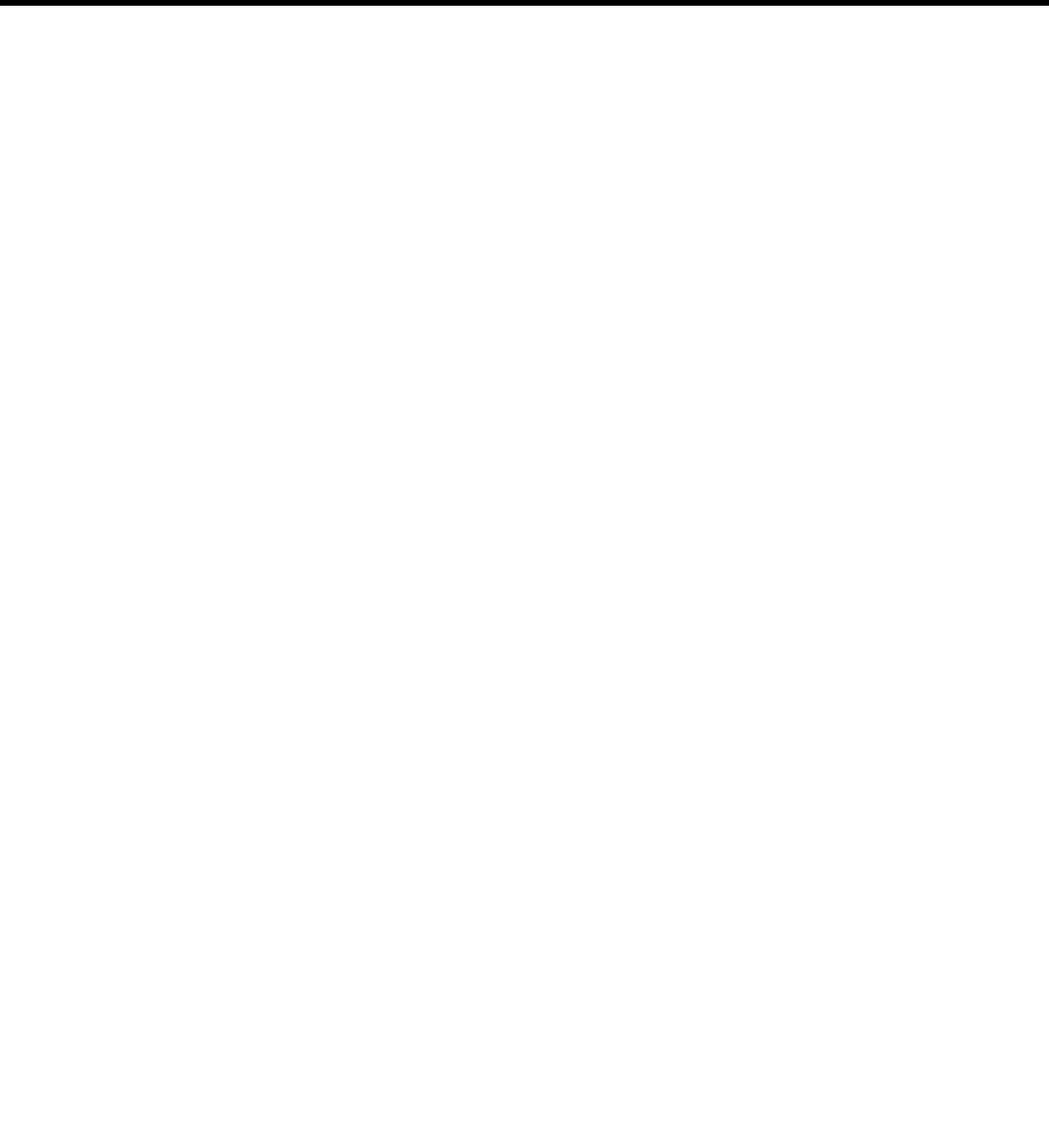
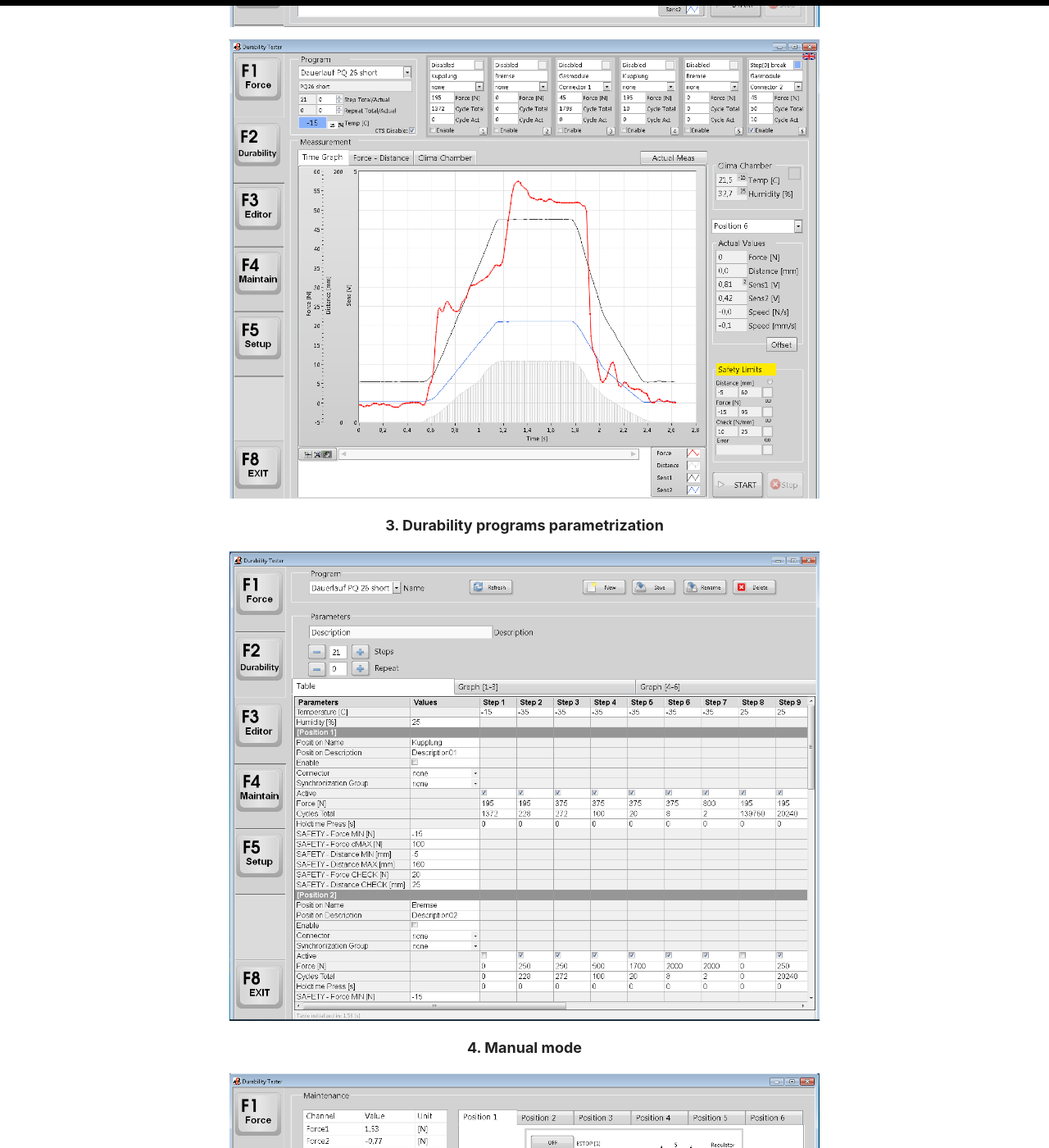
Before and after one commit to CodElecCz/codeleccz.github.io, a Jekyll site: the page built from _posts/2019-3-1-durability-test-ksr.md, in a window 1280 px wide and 1400 px high, scrolled down 1739 px. Shown: the whole window at 82% size. Built offline with Jekyll 4.4.1, drawn with Linux system fonts in a browser that asks for light colours; some of the changed text lies outside the part shown.

Commit message:
Update 2019-3-1-durability-test-ksr.md

```diff
--- a/_posts/2019-3-1-durability-test-ksr.md
+++ b/_posts/2019-3-1-durability-test-ksr.md
@@ -15,3 +15,21 @@ Software:
 #### 1. Force meassurement
 
 ![Durability GUI 1](https://codeleccz.github.io/images/DurabilityUIv1/ksr1.png)
+
+#### 2. Durability meassurement
+
+![Durability GUI 2](https://codeleccz.github.io/images/DurabilityUIv1/ksr2.png)
+
+![Durability GUI 21](https://codeleccz.github.io/images/DurabilityUIv1/ksr2_1.png)
+
+#### 3. Durability programs parametrization
+
+![Durability GUI 3](https://codeleccz.github.io/images/DurabilityUIv1/ksr3.png)
+
+#### 4. Manual mode
+
+![Durability GUI 4](https://codeleccz.github.io/images/DurabilityUIv1/ksr4.png)
+
+#### 5. Application settings
+
+![Durability GUI 5](https://codeleccz.github.io/images/DurabilityUIv1/ksr5.png)
```
